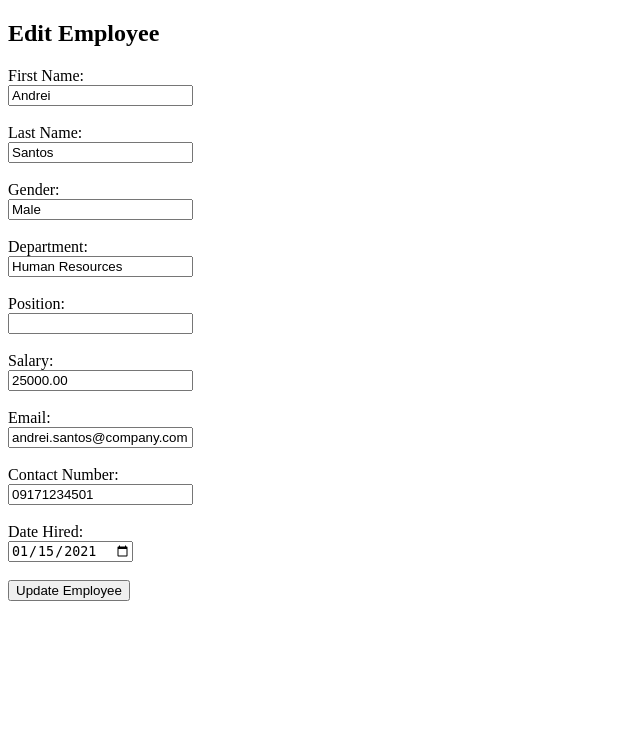
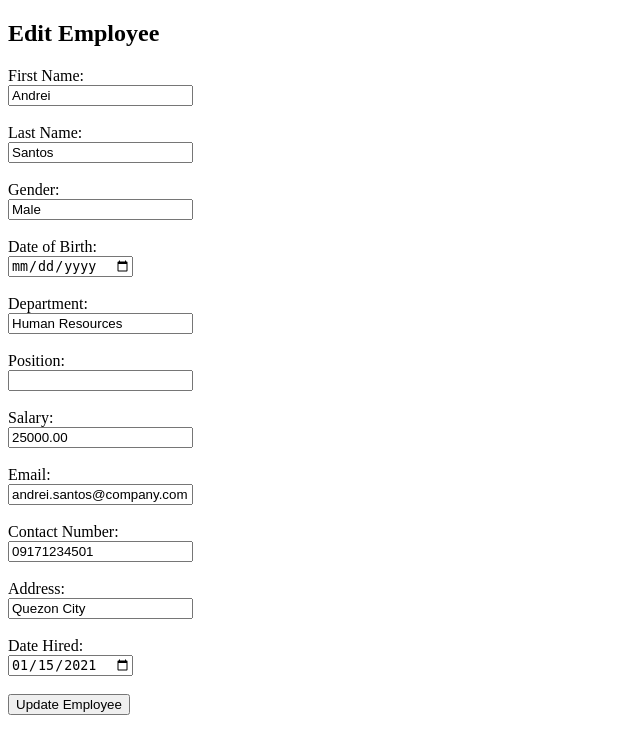
Before and after one commit to BenedictMachica/HR-Employee-Record, a PHP site: page /editEmployee.php?id=1 in a window 1280 px wide. Shown: the top 754 px of the page, without its empty margins (0-640 px from the left). Run offline with PHP 8.4, Linux system fonts and the light colour scheme; data comes from the database, SQL or seed files in the repository; data that the repository does not hold is empty; a stand-in replaces the project's code that opens the database connection.

Commit message:
modified:   CRUD System/createEmployee.php 	modified:   CRUD System/editEmployee.php 	modified:   CRUD System/insertEmployee.php 	modified:   CRUD System/updateEmployee.php 	modified:   loginlogout w features/login.php 	modified:   loginlogout w features/logout.php

```diff
--- a/CRUD System/editEmployee.php
+++ b/CRUD System/editEmployee.php
@@ -41,6 +41,9 @@ $row = mysqli_fetch_assoc($result);
     Gender:<br>
     <input type="text" name="gender" value="<?php echo $row['gender']; ?>"><br><br>
 
+    Date of Birth:<br>
+    <input type="date" name="dob" value="<?php echo $row['date_of_birth']; ?>"><br><br>
+
     Department:<br>
     <input type="text" name="department" value="<?php echo $row['department']; ?>"><br><br>
 
@@ -56,6 +59,9 @@ $row = mysqli_fetch_assoc($result);
     Contact Number:<br>
     <input type="text" name="contact" value="<?php echo $row['contact_number']; ?>"><br><br>
 
+    Address:<br>
+    <input type="text" name="address" value="<?php echo $row['address']; ?>"><br><br>
+
     Date Hired:<br>
     <input type="date" name="date" value="<?php echo $row['date_hired']; ?>"><br><br>
 
--- a/CRUD System/insertEmployee.php
+++ b/CRUD System/insertEmployee.php
@@ -5,11 +5,13 @@ include "database.php";
 $firstname=$_POST['firstname'];
 $lastname=$_POST['lastname'];
 $gender=$_POST['gender'];
+$dob=$_POST['dob'];
 $department=$_POST['department'];
 $position=$_POST['position'];
 $salary=$_POST['salary'];
 $email=$_POST['email'];
 $contact=$_POST['contact'];
+$address=$_POST['address'];
 $date=$_POST['date'];
 
 $sql="INSERT INTO employees
--- a/CRUD System/updateEmployee.php
+++ b/CRUD System/updateEmployee.php
@@ -7,11 +7,13 @@ $id=$_POST['id'];
 $firstname = $_POST['firstname'];
 $lastname  = $_POST['lastname'];
 $gender    = $_POST['gender'];
+$dob       = $_POST['dob'];
 $department= $_POST['department'];
 $position  = $_POST['position'];
 $salary    = $_POST['salary'];
 $email     = $_POST['email'];
 $contact   = $_POST['contact'];
+$address   = $_POST['address'];
 $date      = $_POST['date'];
 
 $sql="UPDATE employees SET
--- a/loginlogout w features/logout.php
+++ b/loginlogout w features/logout.php
@@ -1,5 +1,5 @@
 <?php
     include("session.php");
-    session_destroy();
+
     header("Location: login.php");
 ?>
```
Also changed, not shown: CRUD System/createEmployee.php (+8 -0 lines), loginlogout w features/login.php (+7 -7 lines).
